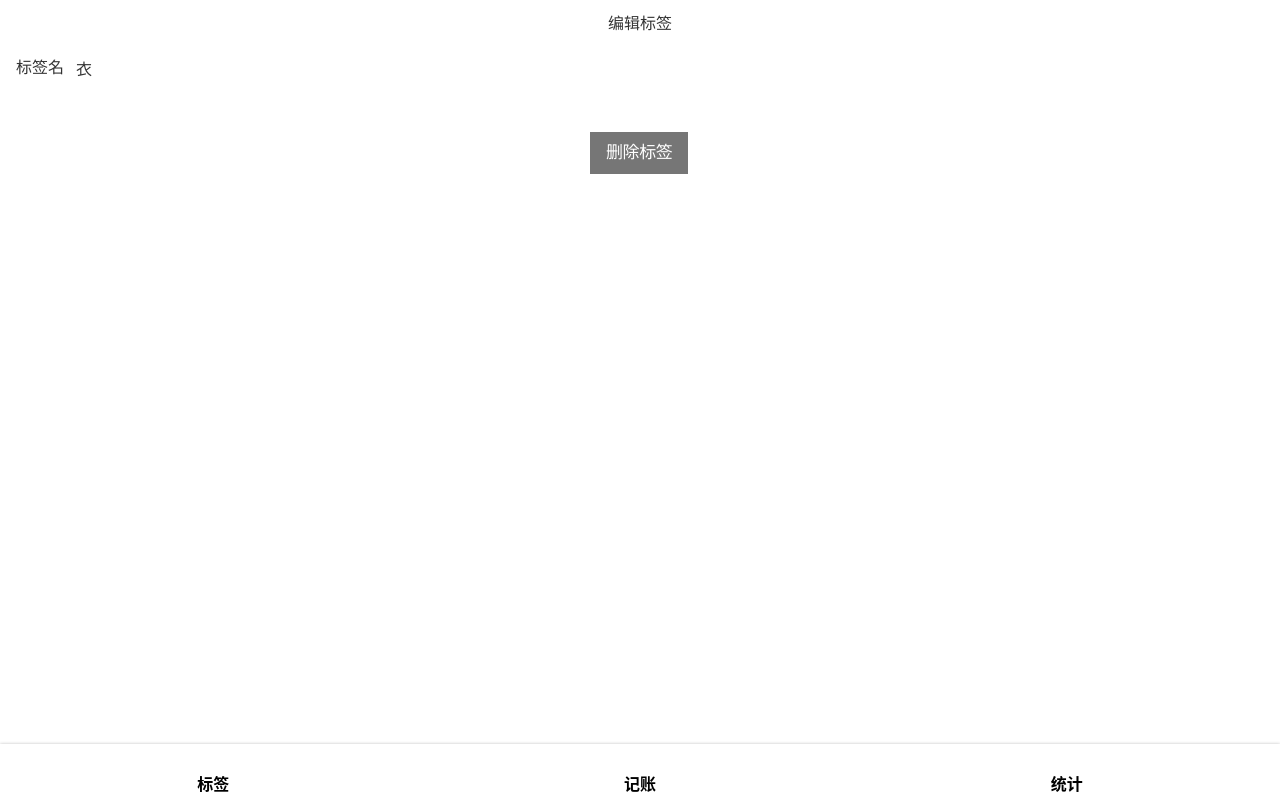
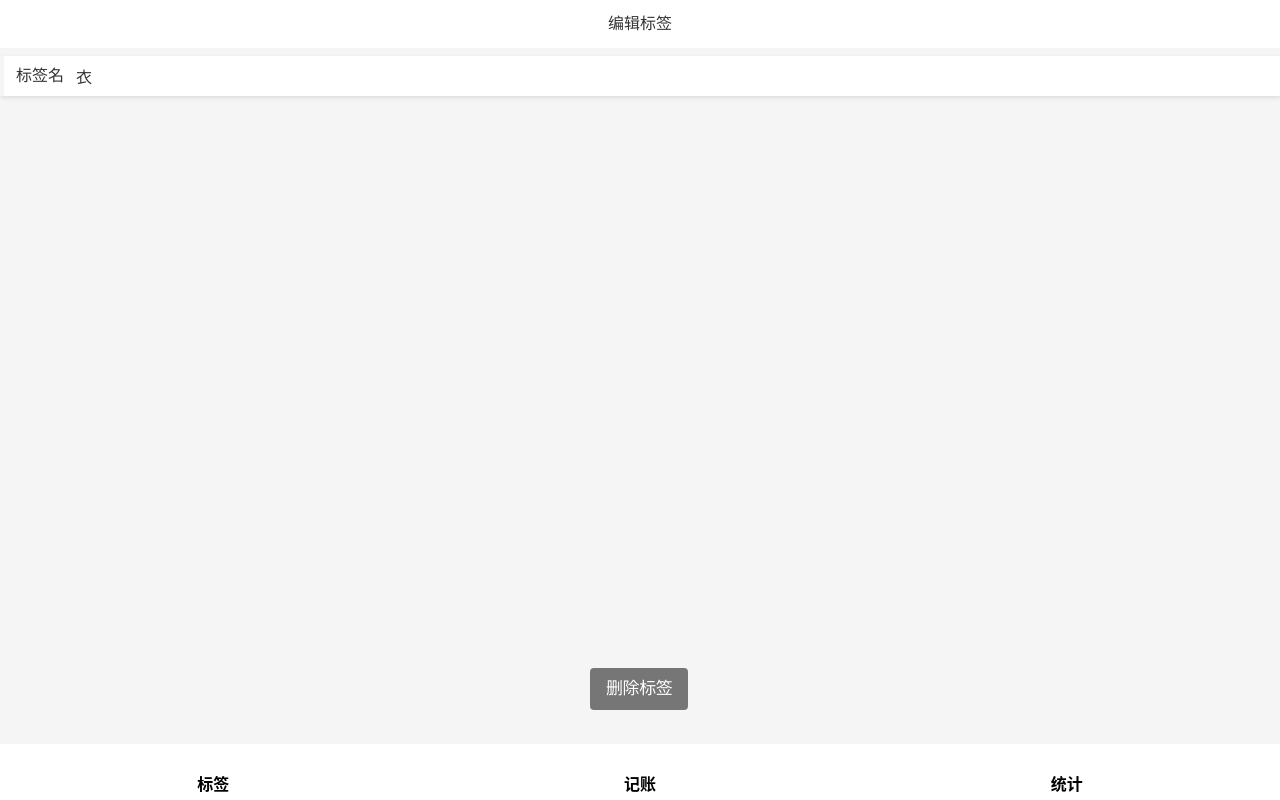
Before and after one commit to YuyuanW/remember-money, a React app: page /#/tags/1 in a window 1280 px wide. Built offline with nearby package versions, Linux system fonts and the light colour scheme.

Commit message:
tagEdit 页面的button样式ok!

```diff
--- a/src/Views/Tags/TagEdit.tsx
+++ b/src/Views/Tags/TagEdit.tsx
@@ -20,6 +20,7 @@ const TopBar = styled.div`
     justify-content: space-between;
     text-align: center;
     align-items: center;
+    background: #FFFFFF;
     > span{
         font-family: 'Source Han Sans';
         font-style: normal;
@@ -39,8 +40,12 @@ const TopBar = styled.div`
     }
 `
 const InputStyle = styled.div`
+    box-shadow: 1px 2px 4px rgb(221,221,221);
     > label{
         margin-left: 4px;
+        margin-top: 8px;
+
+        background: #FFFFFF;
         > span{
             font-family: 'Source Han Sans';
             font-style: normal;
@@ -73,6 +78,20 @@ const InputStyle = styled.div`
 
 `
 
+const ButtonStyle = styled.div`
+    height: 100%;
+    position: relative;
+    background:#F5F5F5;
+    >button{
+        white-space: nowrap;
+        /* border:1px solid red; */
+        background: #767676;
+        border-radius: 4px;
+        position: absolute;
+        bottom: 34px;
+    }
+`
+
 type Params = {
     id : string
 }
@@ -83,7 +102,7 @@ const TagEdit = ()=>{
     const tag  = findId(parseInt(id))
     return (
         <Layout>
-
+            <ButtonStyle>
             <header>
             <TopBar>
                 <Icon name='left'></Icon>
@@ -100,7 +119,9 @@ const TagEdit = ()=>{
             </Input>
 
             </InputStyle>
-            <Button>删除标签</Button>
+
+                <Button>删除标签</Button>
+            </ButtonStyle>
         </Layout>
     )
 
```
